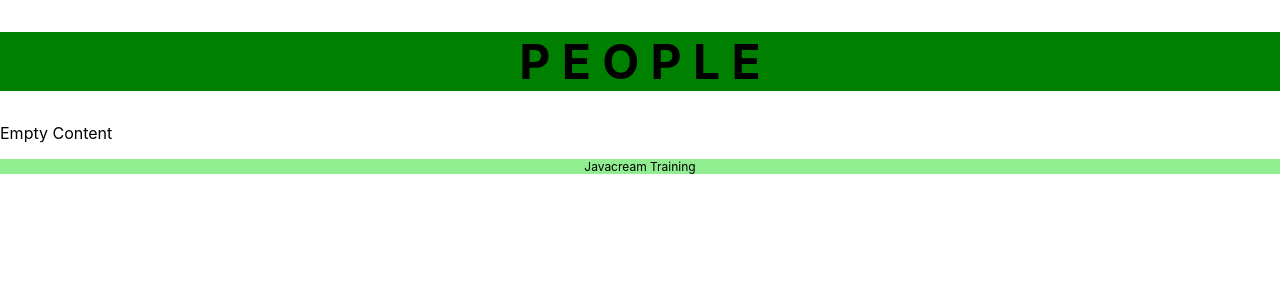
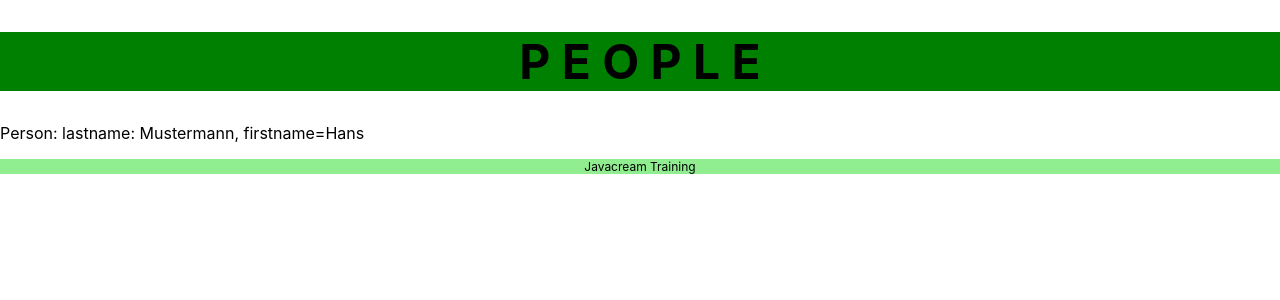
Before and after one commit to Javacream/org.javacream.training.react, a React (Create React App) app in the folder training/: page / in a window 1280 px wide. Shown: the top 300 px of the page. Built offline with nearby package versions, Linux system fonts and the light colour scheme.

Commit message:
add PeopleData

```diff
--- a/training/src/people/component/content/PeopleContentComponent.js
+++ b/training/src/people/component/content/PeopleContentComponent.js
@@ -1,9 +1,9 @@
 import React from 'react';
-
+import {defaultPerson} from '../../model/PeopleData'
 function PeopleContentComponent(){
 
     return (
-        <p>Empty Content</p>
+    <p>{defaultPerson.info()}</p>
     )
 }
 
--- /dev/null
+++ b/training/src/people/model/PeopleData.js
@@ -0,0 +1,6 @@
+const { Person } = require("./Person");
+
+let defaultPerson = new Person("Mustermann", "Hans", 196);
+
+
+export {defaultPerson}
--- a/training/src/people/model/Person.js
+++ b/training/src/people/model/Person.js
@@ -6,7 +6,7 @@ class Person{
     }
 
     info(){
-        return "Person: lastname: ${this.lastname}, firstname=${this.firstname} "
+        return `Person: lastname: ${this.lastname}, firstname=${this.firstname}`
     }
 }
 
```
